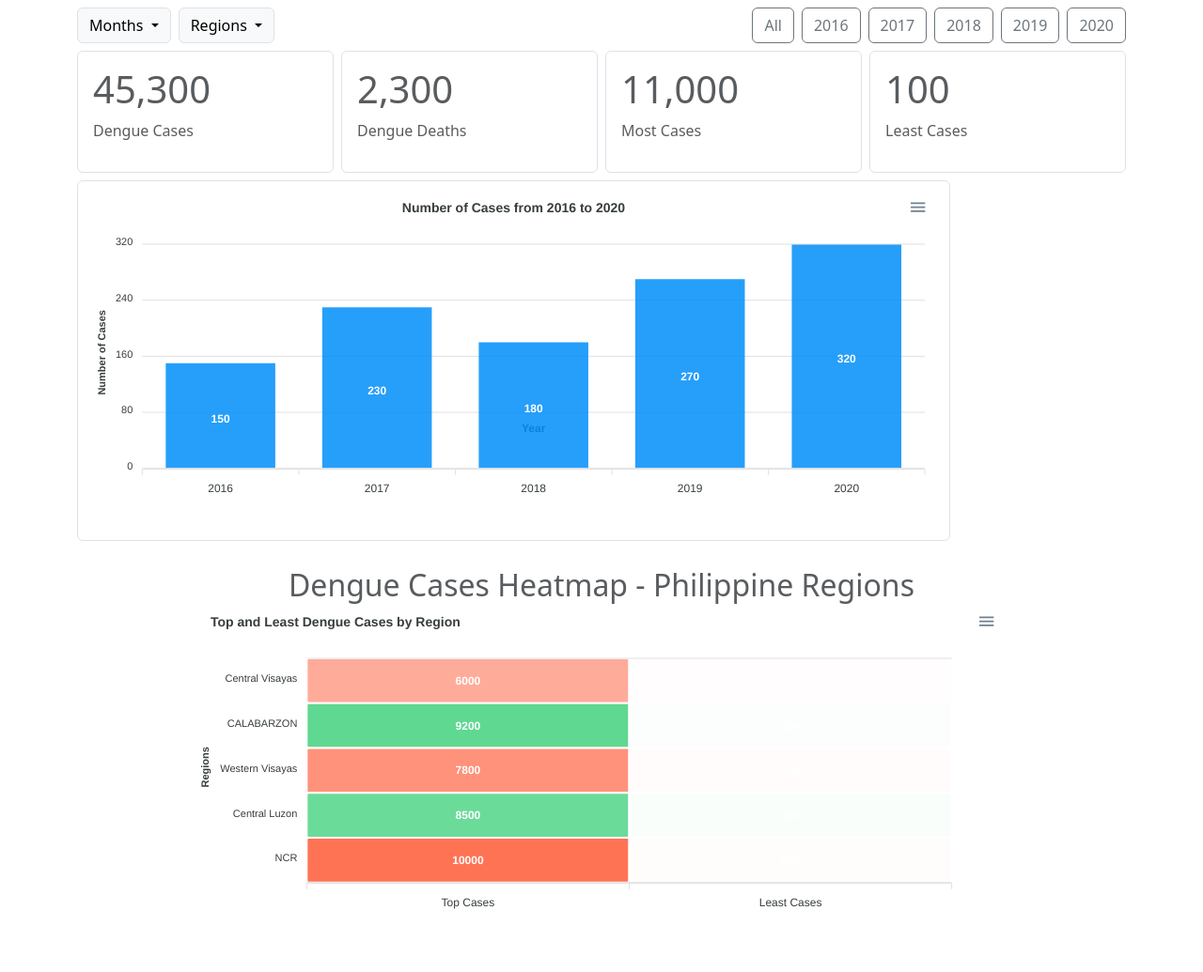
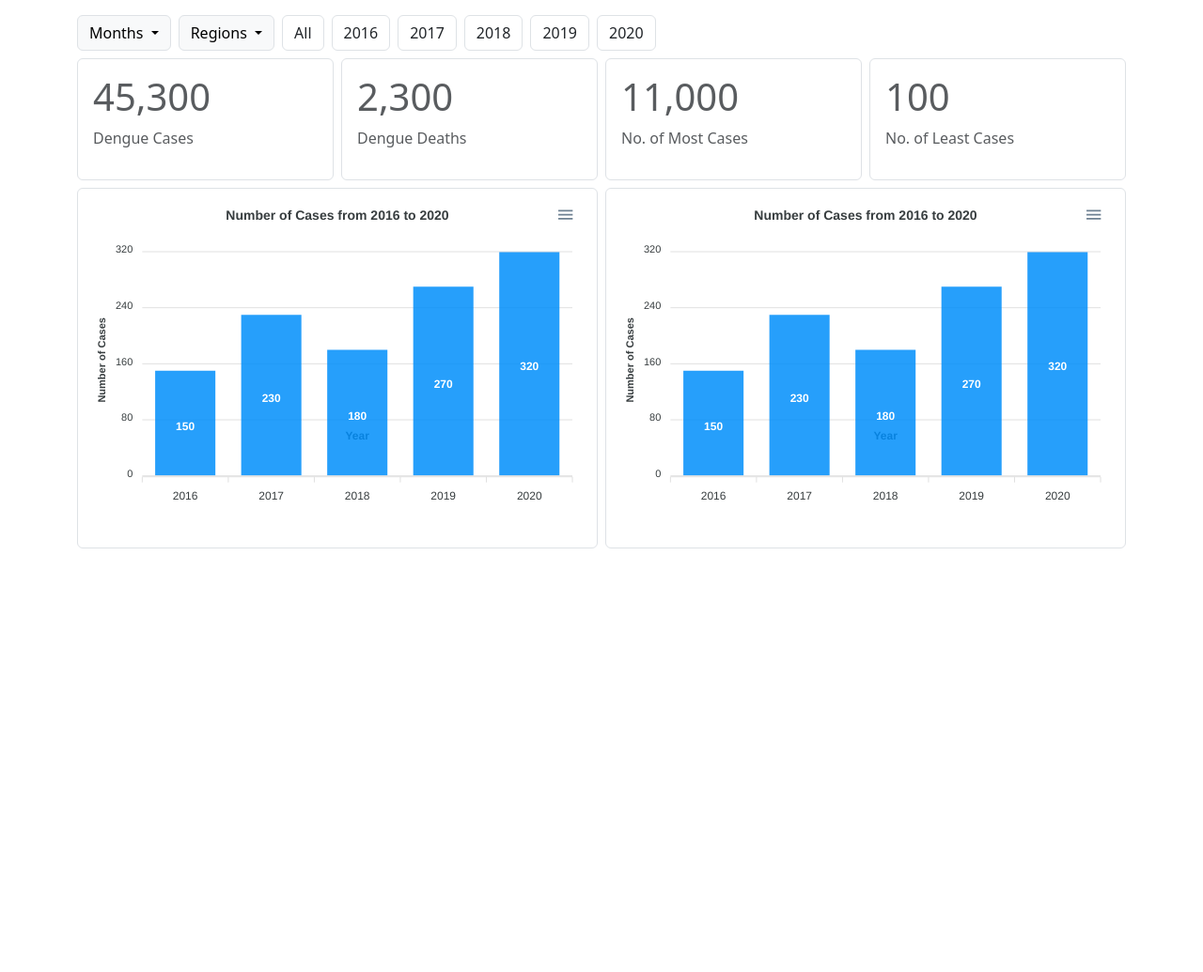
Before and after one commit to f9ki3/PhilippinesDengueCases2016-2020, a Flask app: page / in a window 1280 px wide. Shown: the whole page at 94% size. After the commit the page ends 584 px from the top, so only its background shows below. Run offline with Flask 3, Linux system fonts and the light colour scheme; some libraries are stand-ins or nearby versions.

Commit message:
dec 24 updated

```diff
--- /dev/null
+++ b/static/js/cases.js
@@ -0,0 +1,30 @@
+// Options for the Bar/Line Chart (2016-2020 Cases)
+const barChartOptions = {
+    chart: {
+        type: "bar", // Change to "line" for a line chart
+        height: 350
+    },
+    series: [{
+        name: "Number of Cases",
+        data: [150, 230, 180, 270, 320] // Data for 2016-2020
+    }],
+    xaxis: {
+        categories: ["2016", "2017", "2018", "2019", "2020"], // Years on x-axis
+        title: {
+            text: "Year"
+        }
+    },
+    yaxis: {
+        title: {
+            text: "Number of Cases"
+        }
+    },
+    title: {
+        text: "Number of Cases from 2016 to 2020",
+        align: "center"
+    }
+};
+
+// Render the Bar/Line Chart
+const barChart = new ApexCharts(document.querySelector("#casesChart"), barChartOptions);
+barChart.render();
--- /dev/null
+++ b/static/js/death.js
@@ -0,0 +1,30 @@
+// Options for the Bar/Line Chart (2016-2020 Cases)
+const deathChartbarChartOptions = {
+    chart: {
+        type: "bar", // Change to "line" for a line chart
+        height: 350
+    },
+    series: [{
+        name: "Number of Death",
+        data: [150, 230, 180, 270, 320] // Data for 2016-2020
+    }],
+    xaxis: {
+        categories: ["2016", "2017", "2018", "2019", "2020"], // Years on x-axis
+        title: {
+            text: "Year"
+        }
+    },
+    yaxis: {
+        title: {
+            text: "Number of Cases"
+        }
+    },
+    title: {
+        text: "Number of Cases from 2016 to 2020",
+        align: "center"
+    }
+};
+
+// Render the Bar/Line Chart
+const deathChart = new ApexCharts(document.querySelector("#deathChart"), deathChartbarChartOptions);
+deathChart.render();
--- a/static/js/year.js
+++ /dev/null
@@ -1,70 +0,0 @@
-// Options for the Bar/Line Chart (2016-2020 Cases)
-const barChartOptions = {
-    chart: {
-        type: "bar", // Change to "line" for a line chart
-        height: 350
-    },
-    series: [{
-        name: "Number of Cases",
-        data: [150, 230, 180, 270, 320] // Data for 2016-2020
-    }],
-    xaxis: {
-        categories: ["2016", "2017", "2018", "2019", "2020"], // Years on x-axis
-        title: {
-            text: "Year"
-        }
-    },
-    yaxis: {
-        title: {
-            text: "Number of Cases"
-        }
-    },
-    title: {
-        text: "Number of Cases from 2016 to 2020",
-        align: "center"
-    }
-};
-
-// Render the Bar/Line Chart
-const barChart = new ApexCharts(document.querySelector("#casesChart"), barChartOptions);
-barChart.render();
-
-
-// Dummy data for Philippine regions' dengue cases
-const heatmapData = [
-    { name: "NCR", data: [ { x: "Top Cases", y: 10000 }, { x: "Least Cases", y: 200 } ] },
-    { name: "Central Luzon", data: [ { x: "Top Cases", y: 8500 }, { x: "Least Cases", y: 300 } ] },
-    { name: "Western Visayas", data: [ { x: "Top Cases", y: 7800 }, { x: "Least Cases", y: 250 } ] },
-    { name: "CALABARZON", data: [ { x: "Top Cases", y: 9200 }, { x: "Least Cases", y: 180 } ] },
-    { name: "Central Visayas", data: [ { x: "Top Cases", y: 6000 }, { x: "Least Cases", y: 120 } ] }
-];
-
-// Options for the Heatmap Chart
-const heatmapOptions = {
-    chart: {
-        type: 'heatmap',
-        height: 350
-    },
-    series: heatmapData,
-    title: {
-        text: 'Top and Least Dengue Cases by Region'
-    },
-    xaxis: {
-        categories: ["Top Cases", "Least Cases"],
-        title: { text: "Case Type" }
-    },
-    yaxis: {
-        title: { text: "Regions" }
-    },
-    dataLabels: {
-        enabled: true,
-        style: {
-            colors: ["#fff"]
-        }
-    },
-    colors: ["#FF5733", "#2ECC71"], // Red for top cases, Green for least cases
-};
-
-// Render the Heatmap Chart
-const heatmapChart = new ApexCharts(document.querySelector("#heatmap"), heatmapOptions);
-heatmapChart.render();
--- a/templates/dashboard.html
+++ b/templates/dashboard.html
@@ -7,7 +7,7 @@
 </head>
 <body>
     <div class="container">
-        <div class="row mt-2">
+        <div class="row mt-3">
             <div class="d-flex flex-wrap align-items-center gap-2 mb-2">
                 <!-- Dropdown for Months -->
                 <div class="dropdown">
@@ -33,18 +33,14 @@
                     </ul>
                 </div>
 
-                <!-- Spacer -->
-                <div class="ms-auto d-flex gap-2">
-                    <!-- Buttons -->
-                    <button class="btn btn-outline-secondary">All</button>
-                    <button class="btn btn-outline-secondary">2016</button>
-                    <button class="btn btn-outline-secondary">2017</button>
-                    <button class="btn btn-outline-secondary">2018</button>
-                    <button class="btn btn-outline-secondary">2019</button>
-                    <button class="btn btn-outline-secondary">2020</button>
-                </div>
+                <!-- Buttons -->
+                <button class="btn border">All</button>
+                <button class="btn border">2016</button>
+                <button class="btn border">2017</button>
+                <button class="btn border">2018</button>
+                <button class="btn border">2019</button>
+                <button class="btn border">2020</button>
             </div>
-
 
             <div class="col-12">
                 <div class="row g-2 text-muted">
@@ -66,30 +62,37 @@
                     <div class="col-12 col-md-3">
                         <div class="border rounded p-3">
                             <h1>11,000</h1>
-                            <p>Most Cases</p>
+                            <p>No. of Most Cases</p>
                         </div>
                     </div>
                     <!-- Least Cases -->
                     <div class="col-12 col-md-3">
                         <div class="border rounded p-3">
                             <h1>100</h1>
-                            <p>Least Cases</p>
+                            <p>No. of Least Cases</p>
                         </div>
                     </div>
 
 
                     <!-- Cases Chart -->
-                    <div class="col-12 col-md-10">
+                    <div class="col-12 col-md-6">
                         <div id="casesChart" class="border rounded p-3">
                             <!-- Chart will be rendered here -->
                         </div>
                     </div>
-                    <div class="col-12">
+
+                    <div class="col-12 col-md-6">
+                        <div id="deathChart" class="border rounded p-3">
+                            <!-- Chart will be rendered here -->
+                        </div>
+                    </div>
+
+                    <!-- <div class="col-12">
                         <div class="container" style="width: 80%; margin: auto; padding: 20px;">
                             <h2 style="text-align: center;">Dengue Cases Heatmap - Philippine Regions</h2>
                             <div id="heatmap"></div>
                         </div>
-                    </div>
+                    </div> -->
                 </div>
             </div>
         </div>
--- a/templates/footer.html
+++ b/templates/footer.html
@@ -1,4 +1,5 @@
 <script src="https://cdn.jsdelivr.net/npm/@popperjs/core@2.11.8/dist/umd/popper.min.js" integrity="sha384-I7E8VVD/ismYTF4hNIPjVp/Zjvgyol6VFvRkX/vR+Vc4jQkC+hVqc2pM8ODewa9r" crossorigin="anonymous"></script>
 <script src="https://cdn.jsdelivr.net/npm/bootstrap@5.3.3/dist/js/bootstrap.min.js" integrity="sha384-0pUGZvbkm6XF6gxjEnlmuGrJXVbNuzT9qBBavbLwCsOGabYfZo0T0to5eqruptLy" crossorigin="anonymous"></script>
 
-<script src="/static/js/year.js"></script>
+<script src="/static/js/death.js"></script>
+<script src="/static/js/cases.js"></script>
```
